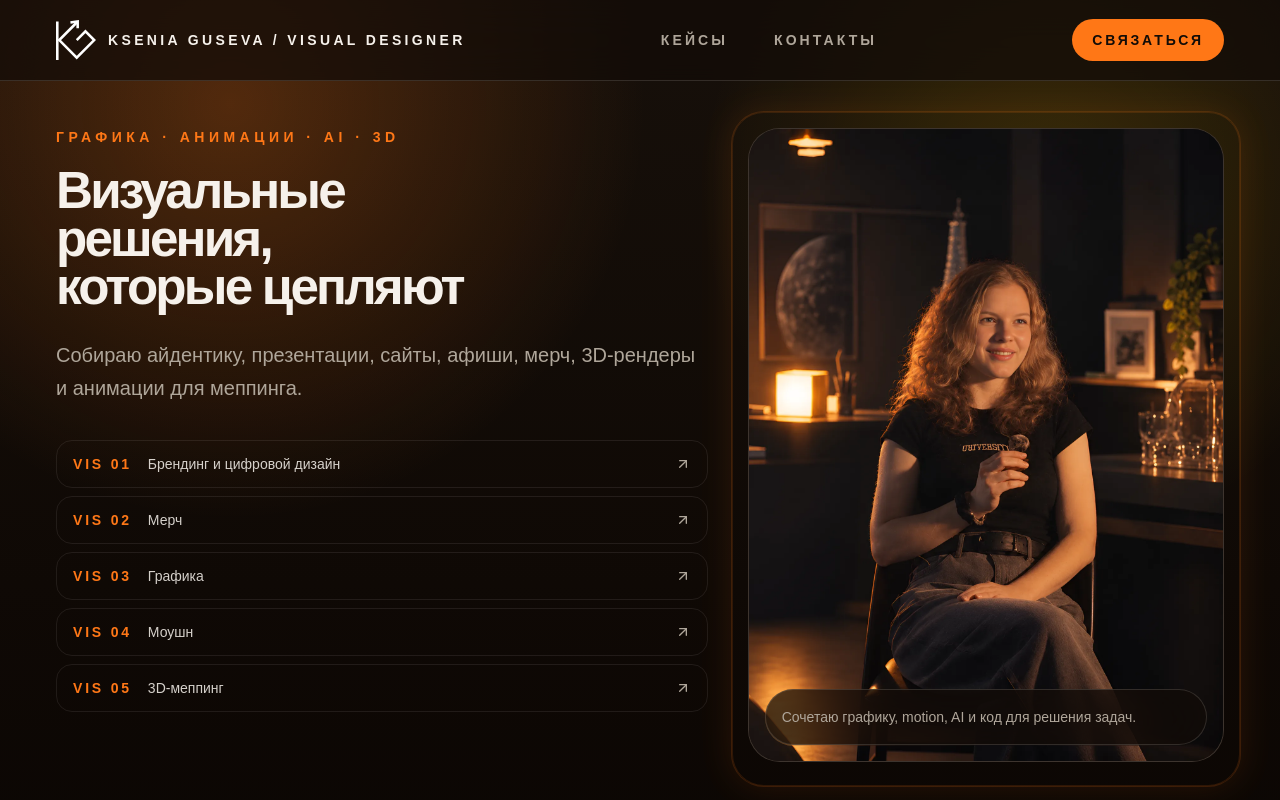
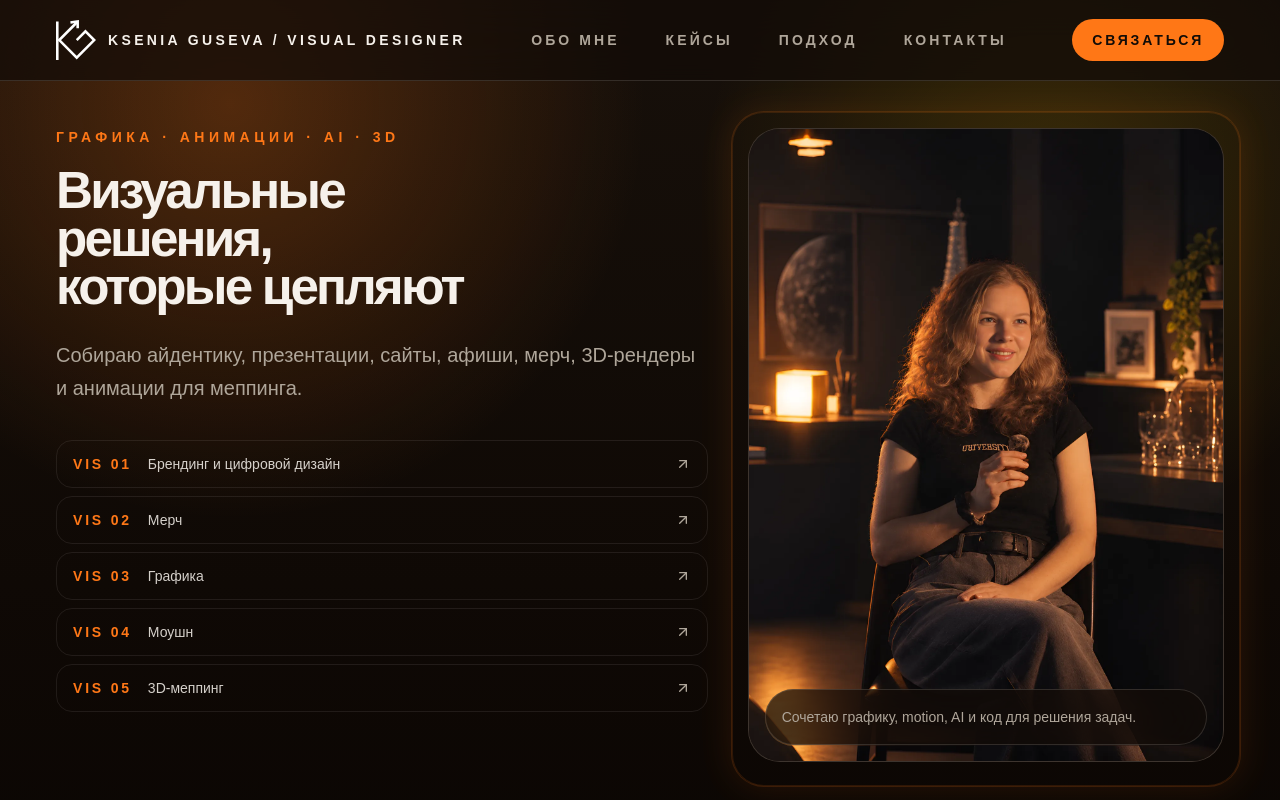
Before and after one commit to KseniG/KG_Visual_Site, a React (Vite) app: page / in a window 1280 px wide. Shown: the top 800 px of the page. Built offline with nearby package versions, Linux system fonts and the light colour scheme.

Commit message:
Restore About and Approach header links

```diff
--- a/src/components/landing/Header.tsx
+++ b/src/components/landing/Header.tsx
@@ -1,5 +1,7 @@
 const nav = [
+  { href: "#about", label: "Обо мне" },
   { href: "#cases", label: "Кейсы" },
+  { href: "#process", label: "Подход" },
   { href: "#contacts", label: "Контакты" },
 ];
 
```
Also changed, not shown: 1 other file (tests, documents, lock files or other folders).
